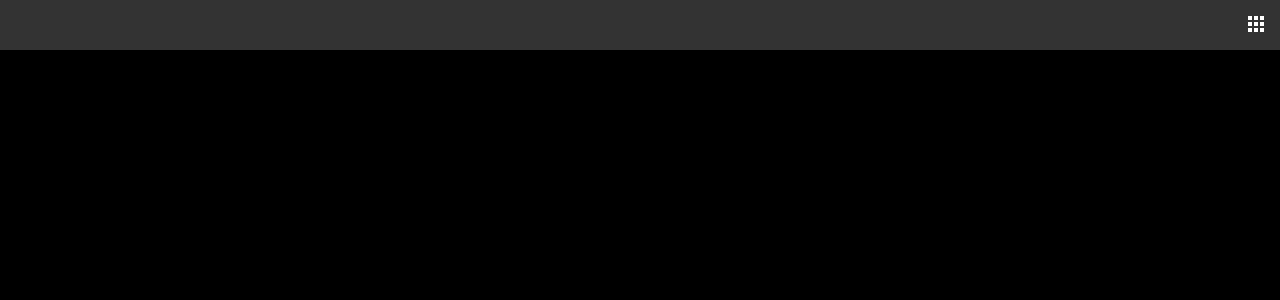
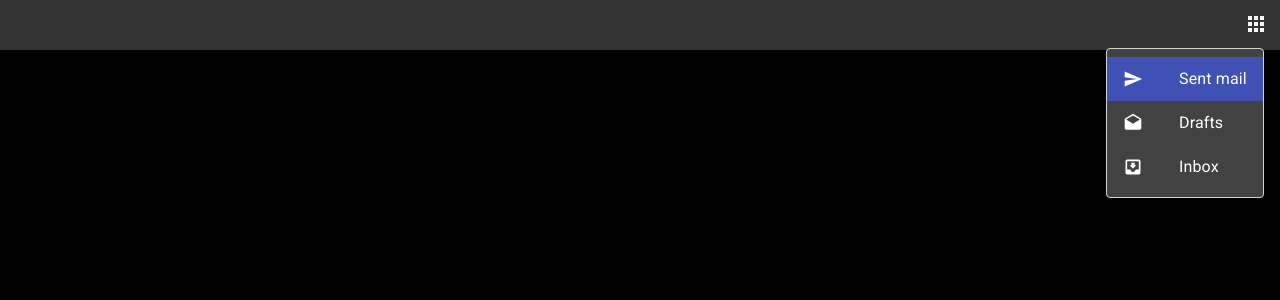
Before and after one commit to fadehelix/playground-dark-material, a React (Create React App) app: page / in a window 1280 px wide. Both pictures are taken after a click on the button 1256 px from the left and 24 px from the top of the page. Shown: the top 300 px of the page. Built offline with nearby package versions, Linux system fonts and the light colour scheme.

Commit message:
Add standard Menu from MaterialUI

```diff
--- a/src/App.js
+++ b/src/App.js
@@ -1,17 +1,23 @@
-import React from 'react';
+import React, { useState } from 'react';
 import { IconButton } from '@material-ui/core';
 import AppsIcon from '@material-ui/icons/Apps';
 import style from './App.module.scss';
 
+import { AppMenu } from './components';
+
 function App() {
-  const handleAppMenuBtnClick = (event) => {
-    //do nothig for now
-  };
+  // const [el, setEl] = useState(null);
+
+  // const handleAppMenuBtnClick = (event) => {
+  //   setEl(event.currentTarget);
+  // };
 
   return (
     <div className={style.App}>
       <header className={style.header}>
         <nav>
+          <AppMenu
+            anchorElement={(handleAppMenuBtnClick) => (
               <IconButton
                 aria-controls="simple-menu"
                 aria-haspopup="true"
@@ -19,6 +25,8 @@ function App() {
               >
                 <AppsIcon />
               </IconButton>
+            )}
+          />
         </nav>
       </header>
       <main></main>
--- a/src/App.module.scss
+++ b/src/App.module.scss
@@ -9,3 +9,6 @@ header {
   display: flex;
   justify-content: flex-end;
 }
+main {
+  color: white;
+}
--- /dev/null
+++ b/src/components/AppMenu/Appmenu.jsx
@@ -0,0 +1,90 @@
+import React, { useState, useEffect } from 'react';
+import PropTypes from 'prop-types';
+import { withStyles } from '@material-ui/core/styles';
+import { Menu } from '@material-ui/core';
+
+import MenuItem from '@material-ui/core/MenuItem';
+import ListItemIcon from '@material-ui/core/ListItemIcon';
+import ListItemText from '@material-ui/core/ListItemText';
+import InboxIcon from '@material-ui/icons/MoveToInbox';
+import DraftsIcon from '@material-ui/icons/Drafts';
+import SendIcon from '@material-ui/icons/Send';
+
+const StyledMenu = withStyles({
+  paper: {
+    border: '1px solid #d3d4d5',
+  },
+})((props) => (
+  <Menu
+    elevation={0}
+    getContentAnchorEl={null}
+    anchorOrigin={{
+      vertical: 'bottom',
+      horizontal: 'center',
+    }}
+    transformOrigin={{
+      vertical: 'top',
+      horizontal: 'center',
+    }}
+    {...props}
+  />
+));
+
+const StyledMenuItem = withStyles((theme) => ({
+  root: {
+    '&:focus': {
+      backgroundColor: theme.palette.primary.main,
+      '& .MuiListItemIcon-root, & .MuiListItemText-primary': {
+        color: theme.palette.common.white,
+      },
+    },
+  },
+}))(MenuItem);
+
+function Appmenu({ anchorElement }) {
+  const [anchorEl, setAnchorEl] = useState(null);
+
+  const handleOpen = (event) => {
+    setAnchorEl(event.currentTarget);
+  };
+  const handleClose = (event) => {
+    setAnchorEl(null);
+  };
+  return (
+    <div>
+      {anchorElement(handleOpen)}
+      <StyledMenu
+        id="customized-menu"
+        anchorEl={anchorEl}
+        keepMounted
+        open={Boolean(anchorEl)}
+        onClose={handleClose}
+      >
+        <StyledMenuItem>
+          <ListItemIcon>
+            <SendIcon fontSize="small" />
+          </ListItemIcon>
+          <ListItemText primary="Sent mail" />
+        </StyledMenuItem>
+        <StyledMenuItem>
+          <ListItemIcon>
+            <DraftsIcon fontSize="small" />
+          </ListItemIcon>
+          <ListItemText primary="Drafts" />
+        </StyledMenuItem>
+        <StyledMenuItem>
+          <ListItemIcon>
+            <InboxIcon fontSize="small" />
+          </ListItemIcon>
+          <ListItemText primary="Inbox" />
+        </StyledMenuItem>
+      </StyledMenu>
+    </div>
+  );
+}
+
+Appmenu.propTypes = {
+  anchorElement: PropTypes.func,
+};
+
+export default Appmenu;
--- /dev/null
+++ b/src/components/index.js
@@ -0,0 +1 @@
+export { default as AppMenu } from './AppMenu/Appmenu';
--- a/src/index.js
+++ b/src/index.js
@@ -9,11 +9,10 @@ import Theme from './theme';
 
 ReactDOM.render(
   <React.StrictMode>
-    <CssBaseline>
-      <Theme>
-        <App />
-      </Theme>
-    </CssBaseline>
+    <CssBaseline />
+    <Theme>
+      <App />
+    </Theme>
   </React.StrictMode>,
   document.getElementById('root')
 );
```
Also changed, not shown: src/hooks/useToggle.js (added, +9 -0 lines). Lines whose indentation alone changed are shown as unchanged.
